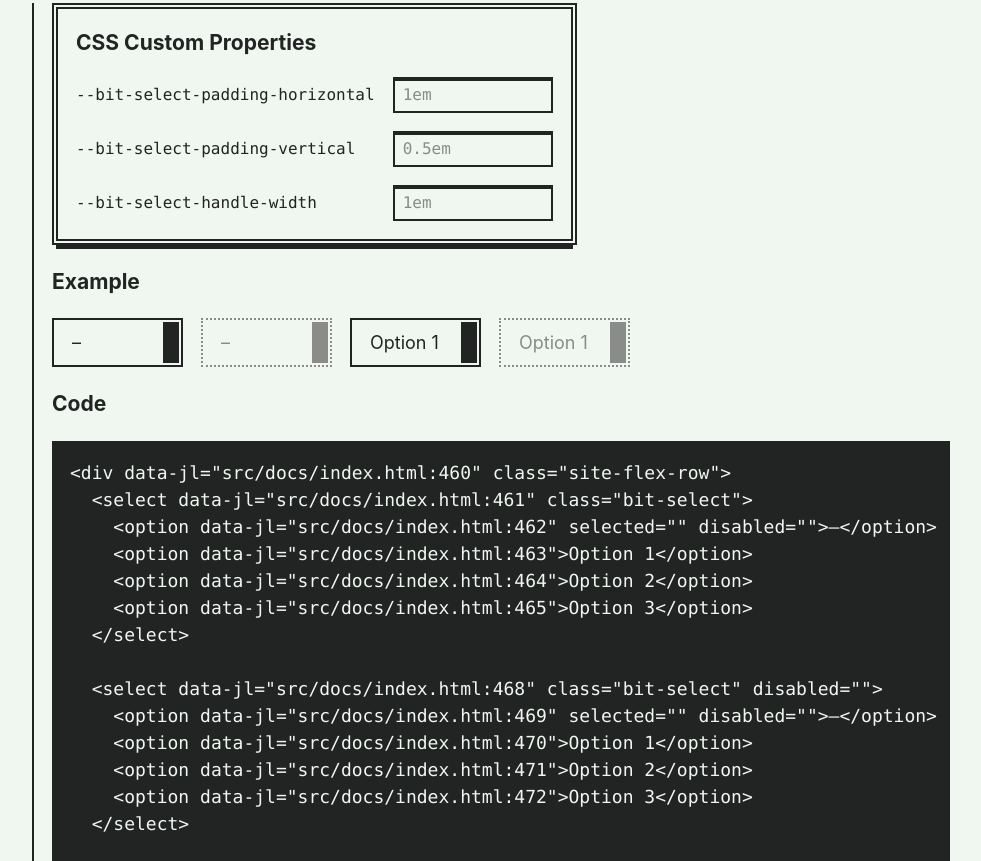
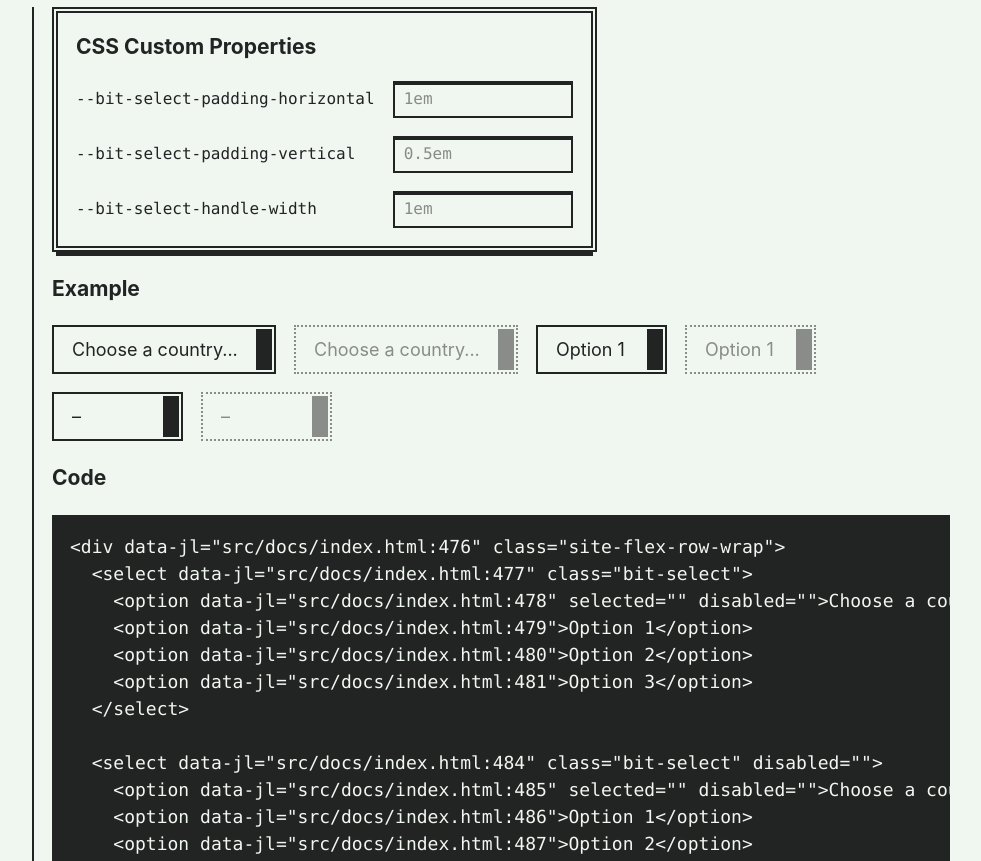
Before and after one commit to wavebeem/1bit-ui, a website: page src/docs/index.html in a window 1280 px wide. Shown: the part 1698-2559 px from the top of the page, without its empty margins (140-1121 px from the left). Drawn offline with Linux system fonts and the light colour scheme.

Commit message:
better examples

```diff
--- a/src/docs/docs.js
+++ b/src/docs/docs.js
@@ -111,7 +111,6 @@ class CustomPropertiesEditorElement extends HTMLElement {
       label.textContent = prop;
       const input = document.createElement("input");
       input.className = "bit-input";
-      console.log(baseCustomProperties);
       input.placeholder = baseCustomProperties[prop];
       input.addEventListener(
         "input",
--- a/src/docs/index.html
+++ b/src/docs/index.html
@@ -6,7 +6,7 @@
     <title>Documentation | 1bit-ui</title>
     <link rel="icon" sizes="16x16" href="/favicon-16.png" />
     <link rel="icon" sizes="32x32" href="/favicon-32.png" />
-    <link rel="apple-touch-icon" sizes="180x180" href="/favicon-180.png">
+    <link rel="apple-touch-icon" sizes="180x180" href="/favicon-180.png" />
     <link rel="manifest" href="/manifest.json" />
     <link rel="stylesheet" href="/1bit-ui.css" />
     <link rel="stylesheet" href="/site.css" />
@@ -291,9 +291,25 @@
     </template>
 
     <template id="template-buttons">
-      <div class="site-flex-row">
+      <div class="site-flex-row-wrap">
         <button type="button" class="bit-button">Save</button>
         <button type="button" class="bit-button" disabled>Save</button>
+        <button type="button" class="bit-button">Delete</button>
+        <button type="button" class="bit-button" disabled>Delete</button>
+        <button type="button" class="bit-button">&minus;</button>
+        <button type="button" class="bit-button">+</button>
+        <button type="button" class="bit-button" disabled>
+          +
+        </button>
+        <button type="button" class="bit-button" disabled>
+          &minus;
+        </button>
+        <button type="button" class="bit-button">
+          Create from template...
+        </button>
+        <button type="button" class="bit-button" disabled>
+          Create from template...
+        </button>
       </div>
     </template>
 
@@ -457,16 +473,16 @@ Disabled.</textarea
     </template>
 
     <template id="template-select">
-      <div class="site-flex-row">
+      <div class="site-flex-row-wrap">
         <select class="bit-select">
-          <option selected disabled>&ndash;</option>
+          <option selected disabled>Choose a country...</option>
           <option>Option 1</option>
           <option>Option 2</option>
           <option>Option 3</option>
         </select>
 
         <select class="bit-select" disabled>
-          <option selected disabled>&ndash;</option>
+          <option selected disabled>Choose a country...</option>
           <option>Option 1</option>
           <option>Option 2</option>
           <option>Option 3</option>
@@ -479,6 +495,20 @@ Disabled.</textarea
         </select>
 
         <select class="bit-select" disabled>
+          <option>Option 1</option>
+          <option>Option 2</option>
+          <option>Option 3</option>
+        </select>
+
+        <select class="bit-select">
+          <option selected disabled>&ndash;</option>
+          <option>Option 1</option>
+          <option>Option 2</option>
+          <option>Option 3</option>
+        </select>
+
+        <select class="bit-select" disabled>
+          <option selected disabled>&ndash;</option>
           <option>Option 1</option>
           <option>Option 2</option>
           <option>Option 3</option>
--- a/src/site.css
+++ b/src/site.css
@@ -82,13 +82,15 @@ samp {
   display: block;
 }
 
-.site-flex-row {
-  --site-flex-row-gap: 1rem;
+.site-flex-row-wrap {
+  margin: -0.5rem;
   display: flex;
+  flex-direction: row;
+  flex-wrap: wrap;
 }
 
-.site-flex-row > * + * {
-  margin-left: var(--site-flex-row-gap);
+.site-flex-row-wrap > * {
+  margin: 0.5rem;
 }
 
 .site-flex-column {
@@ -132,10 +134,10 @@ table-of-contents {
   }
 
   .site-property-editor-grid {
-    --bit-input-padding-horizontal: 0.5em;
-    --bit-input-padding-vertical: 0.25em;
+    --bit-input-padding-horizontal: 0.5rem;
+    --bit-input-padding-vertical: 0.25rem;
     font-size: 16px;
-    grid-template-columns: max-content 10em;
+    grid-template-columns: max-content 10rem;
   }
 
   .site-nav-menu {
```
